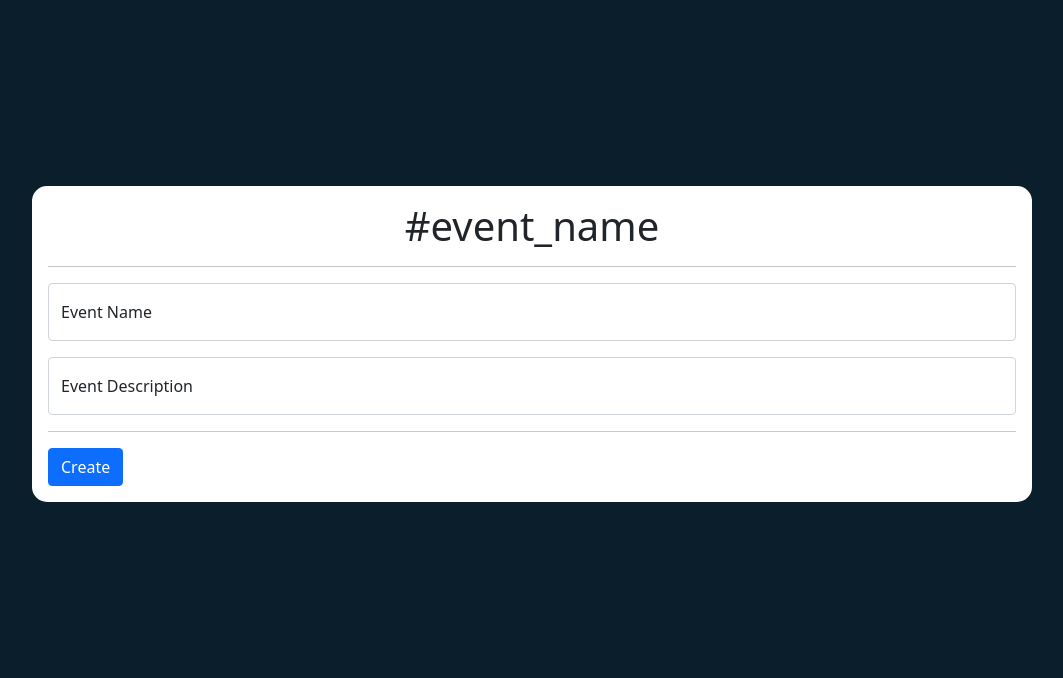
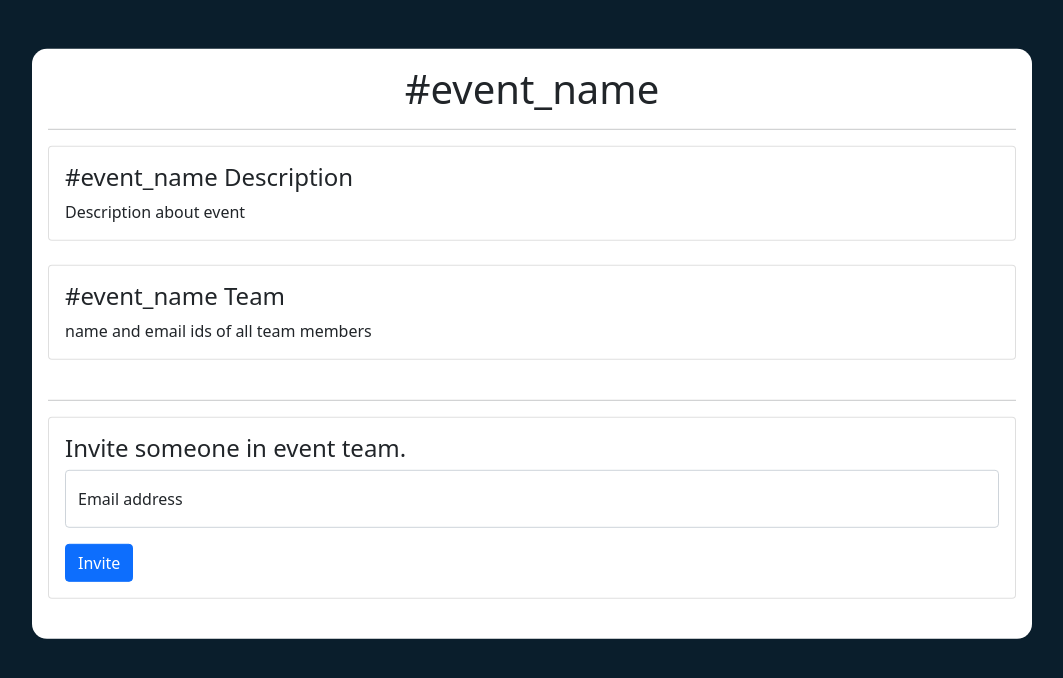
Before and after one commit to sanskarfc/HackRush2021-sdbm, a Flask app: template templates/eventpage.html in a window 1280 px wide. Shown: the part 56-734 px from the top of the page, without its empty margins (108-1171 px from the left). Run offline with Flask 2, Linux system fonts and the light colour scheme; the template is opened without the code that fills it, so the values that code supplies are empty.

Commit message:
events creation and join

```diff
--- a/app.py
+++ b/app.py
@@ -26,6 +26,12 @@ class Event(db.Model):
     ename = db.Column(db.String(100), nullable = False)
     edesc = db.Column(db.String(500), nullable = True)
     eadmin = db.Column(db.String(500), nullable = False)
+
+class EventSec(db.Model):
+    id = db.Column(db.Integer, primary_key = True)
+    icode = db.Column(db.Integer, nullable = False)
+    ename = db.Column(db.String(100), nullable = False)
+    member_email = db.Column(db.String(100),nullable = False)
 
 db.create_all()
 
@@ -78,15 +84,27 @@ def create_account():
 
 @app.route("/Createevent/", methods =["POST","GET"])
 def create_event():
-    if request.method == "GET":
+    if request.method == "POST":
         eadmin = session["email"]
         icode = random.randint(100000,999999)
         new_event = Event(icode = icode,ename = request.form["event_name"],edesc = request.form["event_desc"],eadmin = eadmin)
+        new_join = EventSec(icode = icode,ename = request.form["event_name"],member_email = eadmin)
         db.session.add(new_event)
         db.session.commit()
         return redirect("/")
     else:
         return render_template("createevent.html")
 
+@app.route("/Joinevent/", methods = ["POST","GET"])
+def join_event():
+    if request.method == "POST":
+        _memail = session["email"]
+        new_join = EventSec(icode = request.form["icode"],ename = request.form["ename"],member_email = _memail)
+        db.session.add(new_join)
+        db.session.commit()
+        return redirect("/")
+    else:
+        return render_template("joinevent.html")
+
 if __name__ == "__main__":
     app.run(debug = True)
--- a/templates/createevent.html
+++ b/templates/createevent.html
@@ -29,7 +29,7 @@
     ">
         <h1 style="text-align: center;">Create Event</h1>
         <hr>
-        <form method="GET">
+        <form method="POST">
             <div class="form-floating mb-3">
                 <input type="text" class="form-control" id="floatingInput" placeholder="Event Name" name="event_name" required>
                 <label for="floatingInput">Event Name</label>
--- a/templates/dashboard.html
+++ b/templates/dashboard.html
@@ -39,7 +39,7 @@
                     </div>
                     <br>
                     <div class="row" style="align-content: center;">
-                        <a href="/Createevent/" type="button" class="btn btn-primary">Create Event</a>
+                        <a href="/Joinevent/" type="button" class="btn btn-primary">Join Event</a>
                     </div>
                     <br>
             </div>
--- a/templates/eventpage.html
+++ b/templates/eventpage.html
@@ -30,21 +30,34 @@
     ">
                     <h1 style="text-align: center;">#event_name</h1>
                     <hr>
-                    <form method="GET">
-                        <div class="form-floating mb-3">
-                            <input type="text" class="form-control" id="floatingInput" placeholder="Event Name"
-                                required>
-                            <label for="floatingInput">Event Name</label>
+                    <div class="card">
+                        <div class="card-body">
+                            <h4>#event_name Description</h4>
+                            Description about event
                         </div>
-                        <div class="form-floating">
-                            <input type="text" class="form-control" id="floatingInputDesc"
-                                placeholder="Event Description">
-                            <label for="floatingInputDesc">Event Description</label>
+                    </div>
+                    <br>
+                    <div class="card">
+                        <div class="card-body">
+                            <h4>#event_name Team</h4>
+                            name and email ids of all team members
                         </div>
-                        <hr>
-                        <input class="btn btn-primary" type="submit" value="Create">
-
-                    </form>
+                    </div>
+                    <br>
+                    <hr>
+                    <div class="card">
+                        <div class="card-body">
+                            <h4>Invite someone in event team.</h4>
+                            <form method="POST">
+                                <div class="form-floating mb-3">
+                                    <input type="email" class="form-control" id="floatingInput" placeholder="Email address" name="email" required>
+                                    <label for="floatingInput">Email address</label>
+                                </div>
+                                <input class="btn btn-primary" type="submit" value="Invite" >
+                            </form>
+                        </div>
+                    </div>
+                    <br>
                 </div>
             </div>
             <div class="col-md-3"></div>
--- a/templates/joinevent.html
+++ b/templates/joinevent.html
@@ -29,13 +29,13 @@
     ">
         <h1 style="text-align: center;">Join Event</h1>
         <hr>
-        <form method="GET">
+        <form method="POST">
             <div class="form-floating mb-3">
-                <input type="text" class="form-control" id="floatingInput" placeholder="Event Name (Case Sensitive)" required>
+                <input type="text" class="form-control" id="floatingInput" placeholder="Event Name (Case Sensitive)" name="ename" required>
                 <label for="floatingInput">Event Name (Case Sensitive)</label>
               </div>
               <div class="form-floating">
-                <input type="number" class="form-control" id="floatingInputCode" placeholder="Event Invitation Code" required>
+                <input type="number" class="form-control" id="floatingInputCode" placeholder="Event Invitation Code" name="icode" required>
                 <label for="floatingInputCode">Event Invitation Code</label>
               </div>
             <hr>
```
